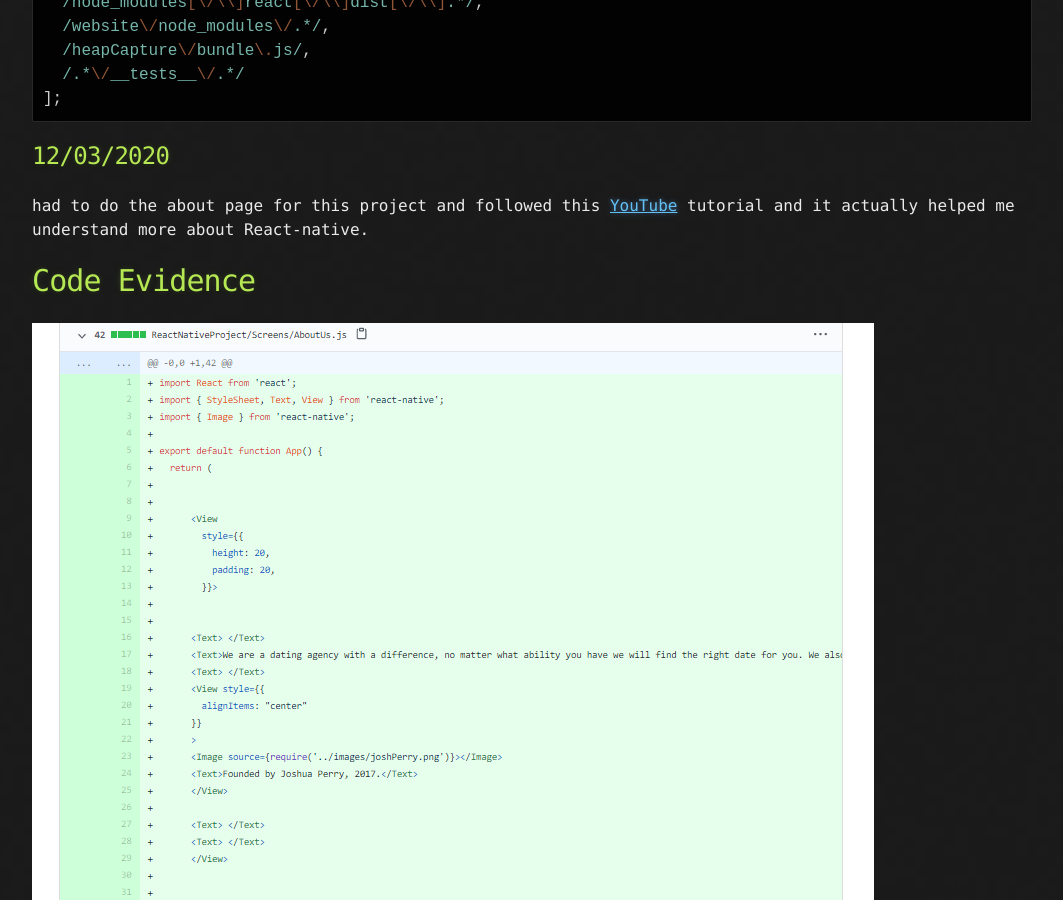
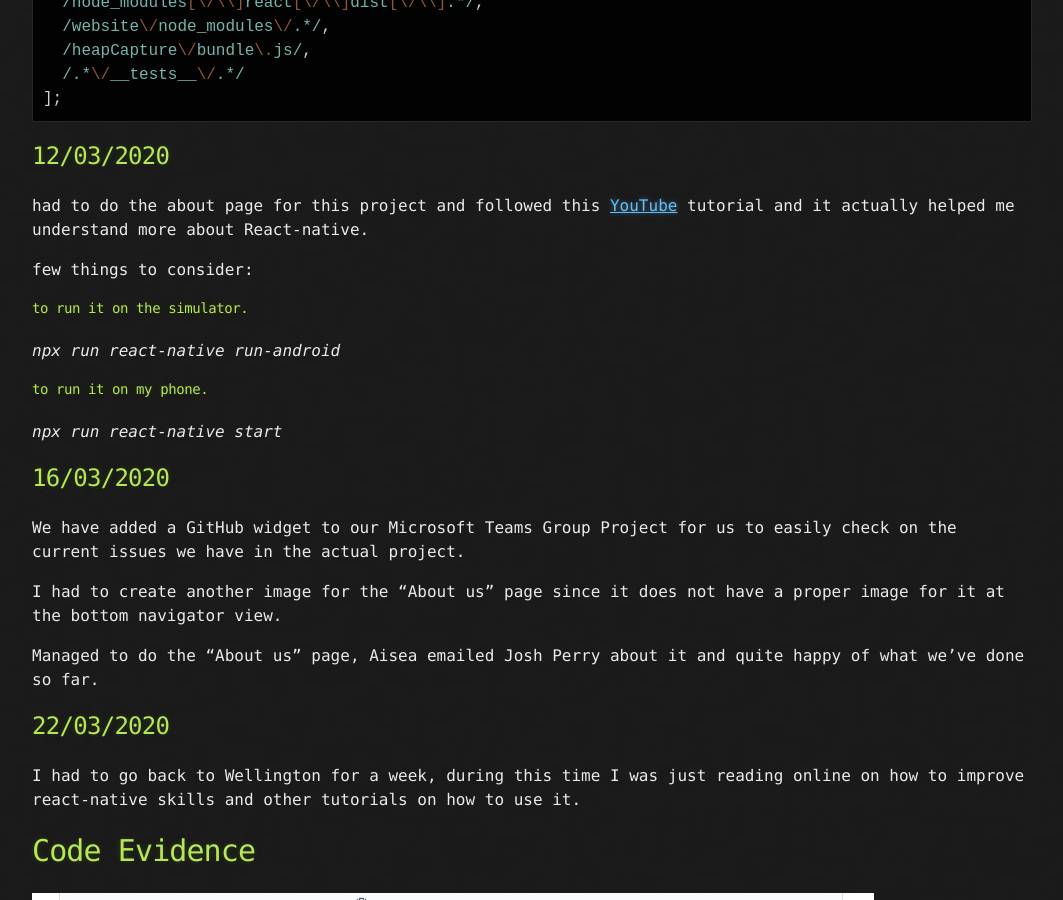
Before and after one commit to amorjk1/Project-1, a Jekyll site: the page built from project-development.md, in a window 1280 px wide and 900 px high, scrolled down 1855 px. Shown: the whole window, without its empty margins (108-1171 px from the left). Built offline with Jekyll 4.4.1, drawn with Linux system fonts in a browser that asks for light colours; our own code applies the rules of GitHub Pages for plain Markdown files.

Commit message:
Added few more lines

```diff
--- a/project-development.md
+++ b/project-development.md
@@ -69,6 +69,26 @@ var sharedBlacklist = [
 
 had to do the about page for this project and followed this <a href="https://www.youtube.com/watch?v=0h2TLGJya4A">YouTube</a> tutorial and it actually helped me understand more about React-native.
 
+few things to consider:
+
+#### to run it on the simulator.
+_npx run react-native run-android_
+
+#### to run it on my phone.
+_npx run react-native start_
+
+## 16/03/2020
+
+We have added a GitHub widget to our Microsoft Teams Group Project for us to easily check on the current issues we have in the actual project.
+
+I had to create another image for the "About us" page since it does not have a proper image for it at the bottom navigator view.
+
+Managed to do the "About us" page, Aisea emailed Josh Perry about it and quite happy of what we've done so far.
+
+## 22/03/2020
+
+I had to go back to Wellington for a week, during this time I was just reading online on how to improve react-native skills and other tutorials on how to use it.
+
 # Code Evidence
 
 ![evidence1](https://github.com/amorjk1/Project-1/blob/master/assets/images/codeEvidence1.PNG?raw=true)
```
Also changed, not shown: agile-principle.md (+3 -1 lines), assets/images/firstTask.PNG (added).
